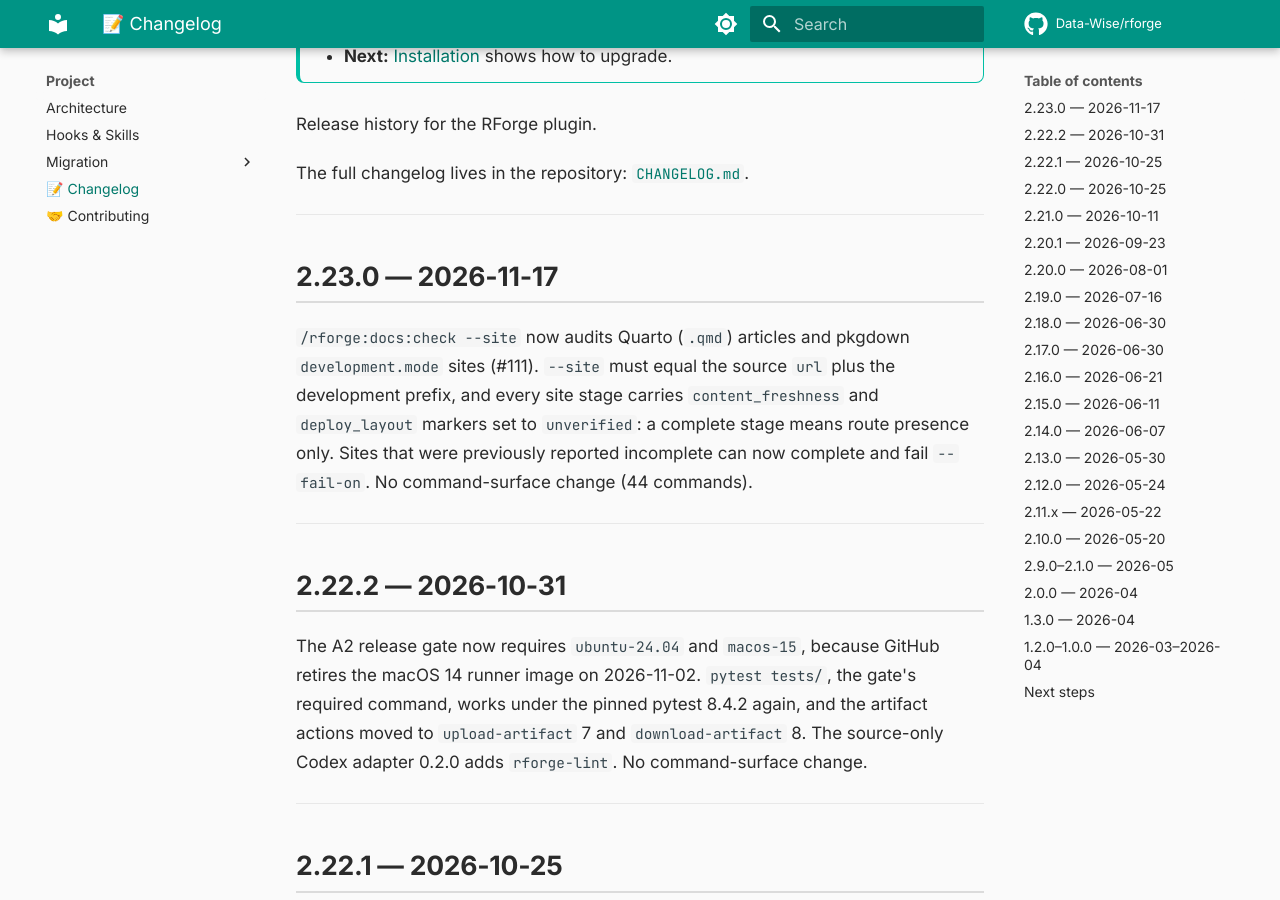
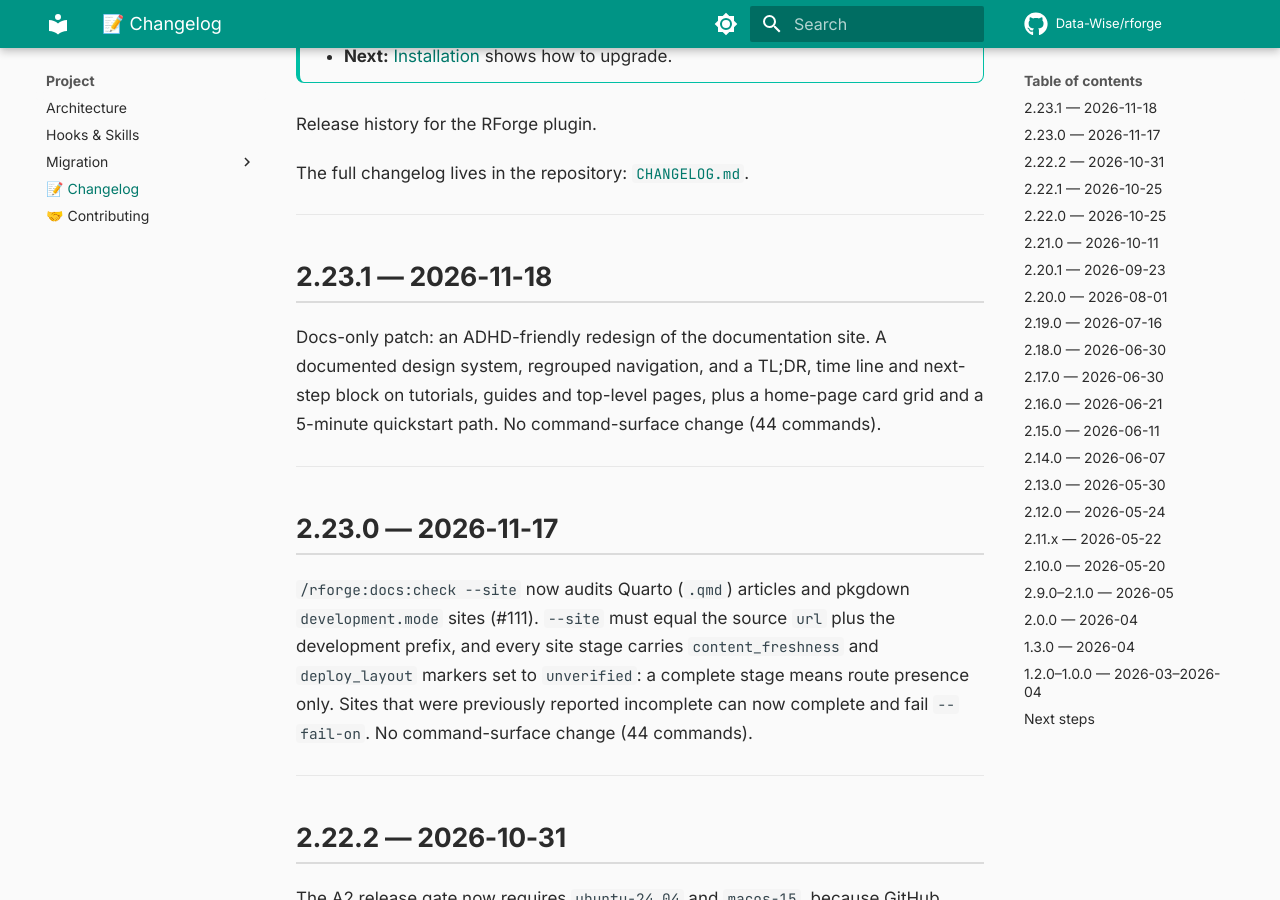
Before and after one commit to Data-Wise/rforge, an MkDocs documentation site: the page built from docs/changelog.md, in a window 1280 px wide and 900 px high, scrolled down 393 px. Built offline with MkDocs 1.6.1 and Material for MkDocs 9.7.7, drawn with Linux system fonts in a browser that asks for light colours; comment, search, counter and statistics services are not loaded.

Commit message:
chore(release): v2.23.1 (#137)
Docs-only patch: ADHD-friendly redesign of the docs site (PRs #129-#136). Bump to 2.23.1
(package.json, plugin.json, marketplace.json x2, mkdocs.yml via version_sync.py plus
release_date/prev_version), CHANGELOG [2.23.1], README, docs/README, docs/changelog,
CLAUDE.md/AGENTS.md, .STATUS, test_docs.py version assertion and A2 manifest hash.

Co-authored-by: Claude Sonnet 5.5 <noreply@anthropic.com>

```diff
--- a/docs/changelog.md
+++ b/docs/changelog.md
@@ -10,6 +10,15 @@ Release history for the RForge plugin.
 
 The full changelog lives in the repository:
 [`CHANGELOG.md`](https://github.com/Data-Wise/rforge/blob/main/CHANGELOG.md).
+
+---
+
+## 2.23.1 — 2026-11-18
+
+Docs-only patch: an ADHD-friendly redesign of the documentation site. A documented design
+system, regrouped navigation, and a TL;DR, time line and next-step block on tutorials, guides
+and top-level pages, plus a home-page card grid and a 5-minute quickstart path. No command-surface
+change (44 commands).
 
 ---
 
--- a/mkdocs.yml
+++ b/mkdocs.yml
@@ -57,9 +57,9 @@ extra_css:
 # scripts/version_sync.py — do not hand-edit version/prev_version/release_date.
 extra:
   rforge:
-    version: "2.23.0"
-    prev_version: "2.22.2"
-    release_date: "2026-11-17"
+    version: "2.23.1"
+    prev_version: "2.23.0"
+    release_date: "2026-11-18"
     command_count: 44
 
 plugins:
--- a/package.json
+++ b/package.json
@@ -1,6 +1,6 @@
 {
   "name": "@data-wise/rforge-plugin",
-  "version": "2.23.0",
+  "version": "2.23.1",
   "description": "RForge toolkit for Claude Code: 44 commands for R package development, ecosystem management, CRAN submission, and intelligent orchestration",
   "type": "module",
   "files": [
```
Also changed, not shown: AGENTS.md (+4 -1 lines), CHANGELOG.md (+33 -0 lines), CLAUDE.md (+4 -1 lines), README.md (+5 -1 lines), docs/README.md (+5 -5 lines), 5 other files.
